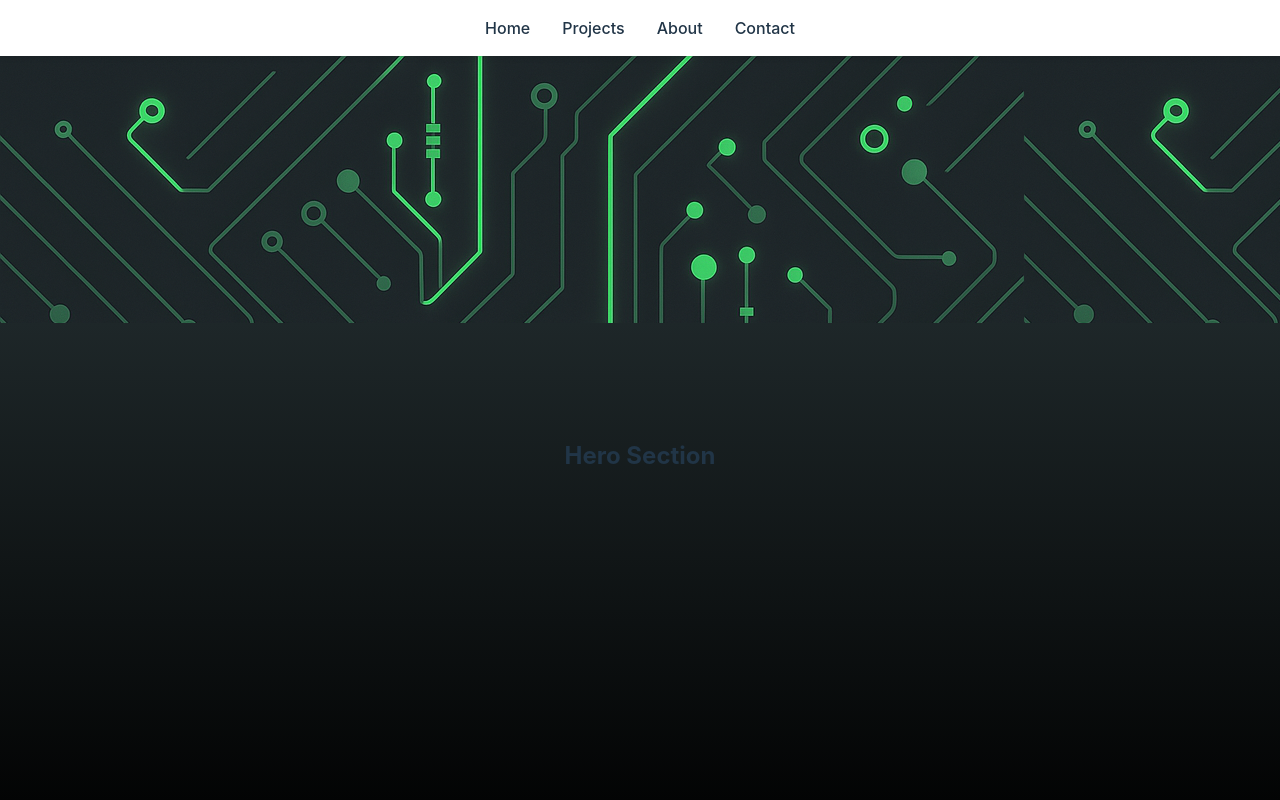
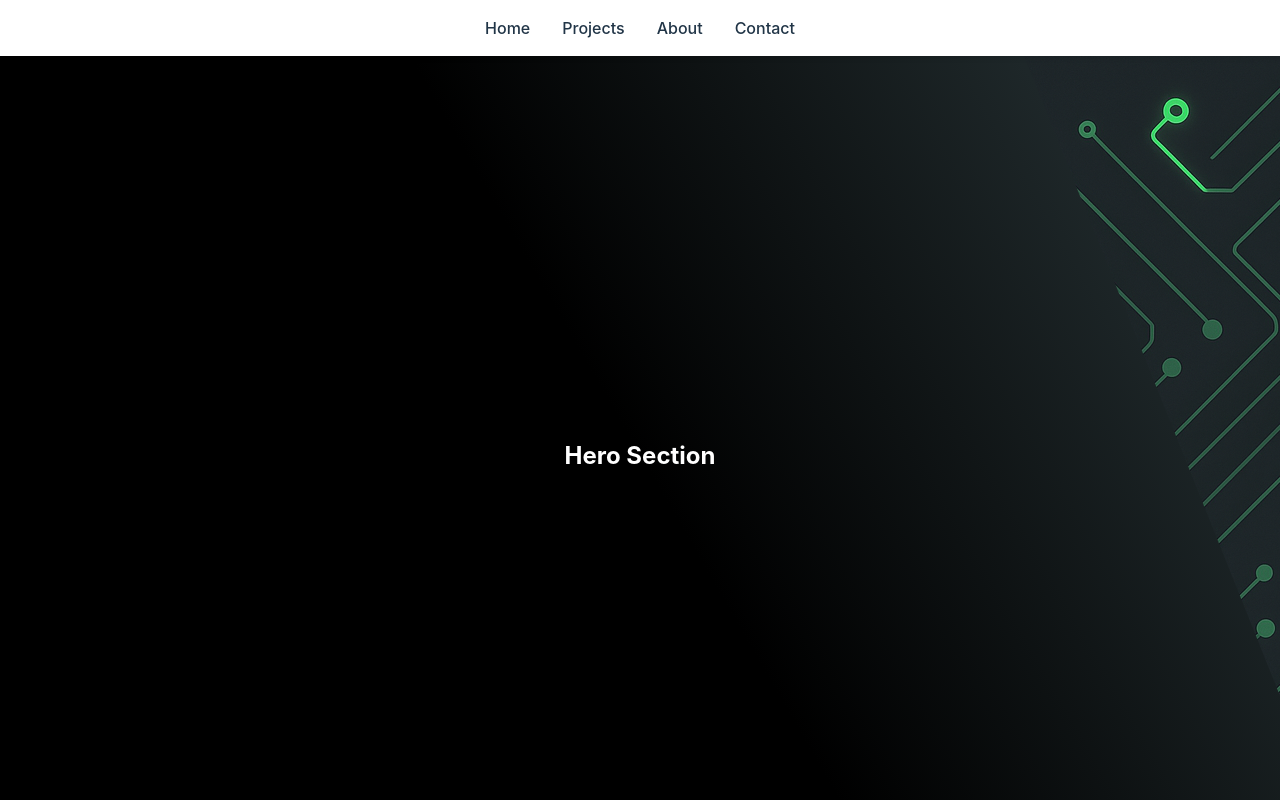
Before and after one commit to JeanProvost/Portfolio-Website, a React (Vite) app: page / in a window 1280 px wide. Shown: the top 800 px of the page. Built offline with nearby package versions, Linux system fonts and the light colour scheme.

Commit message:
Updating Hero image and gradient

```diff
--- a/src/components/Hero/Hero.module.css
+++ b/src/components/Hero/Hero.module.css
@@ -4,24 +4,46 @@
   display: flex;
   align-items: center;
   justify-content: center;
-  position: relative;
+  position: relative; /* Ensure positioning context for ::before */
   overflow: hidden;
-  /* Add vertical gradient with stops */
-  background-image: linear-gradient(to bottom, #1e2729 10%, #1e2729 33.33%, #000000 100%);
+  /* Updated gradient: 135deg angle starting black from bottom-left */
+  background-image: linear-gradient(60deg, #000000 50%, #1e2729 85%, #1e2729 90%);
+  z-index: 0; /* Ensure content can be placed above ::before */
 }
 
+/* Add ::before pseudo-element for the clipped background image */
+.heroSection::before {
+  content: '';
+  position: absolute;
+  top: 0;
+  left: 0;
+  width: 100%;
+  height: 100%;
+  background-image: url('../../assets/Hero/ciruit-green-hero.png');
+  background-repeat: repeat; /* Keep repeat as before, adjust if needed */
+  /* Clip to a triangle in the top-right corner (approx 1/5th area) */
+  clip-path: polygon(80% 0, 100% 0, 100% 80%);
+  z-index: -1;
+}
+
+/*
 .heroImageContainer {
   position: absolute;
   top: 0;
   left: 0;
   height: 33.33%;
   width: 100%;
+  background-image: url('../../assets/Hero/ciruit-green-hero.png');
+  background-repeat: repeat;
+  mix-blend-mode: isolate;
+}
+*/
 
-  /* Add background image */
-  background-image: url('../../assets/Hero/ciruit-green-hero.png');
-  /* background-position: 80% 20%; */
-  background-repeat: repeat;
-  /* background-size: auto 30%; */
-  mix-blend-mode: isolate;
-
+.heroContent {
+  /* Add styles for your hero content here */
+  /* Ensure content is above the pseudo-element */
+  position: relative;
+  z-index: 1;
+  color: white;
+  text-align: center;
 }
--- a/src/components/Hero/Hero.tsx
+++ b/src/components/Hero/Hero.tsx
@@ -4,10 +4,8 @@ import styles from './Hero.module.css';
 const Hero: React.FC = () => {
   return (
     <section id="hero" className={styles.heroSection}>
-      <h1>Hero Section</h1>
-      <div className={styles.heroImageContainer}></div>
       <div className={styles.heroContent}>
-
+        <h1>Hero Section</h1>
       </div>
     </section>
   );
```
